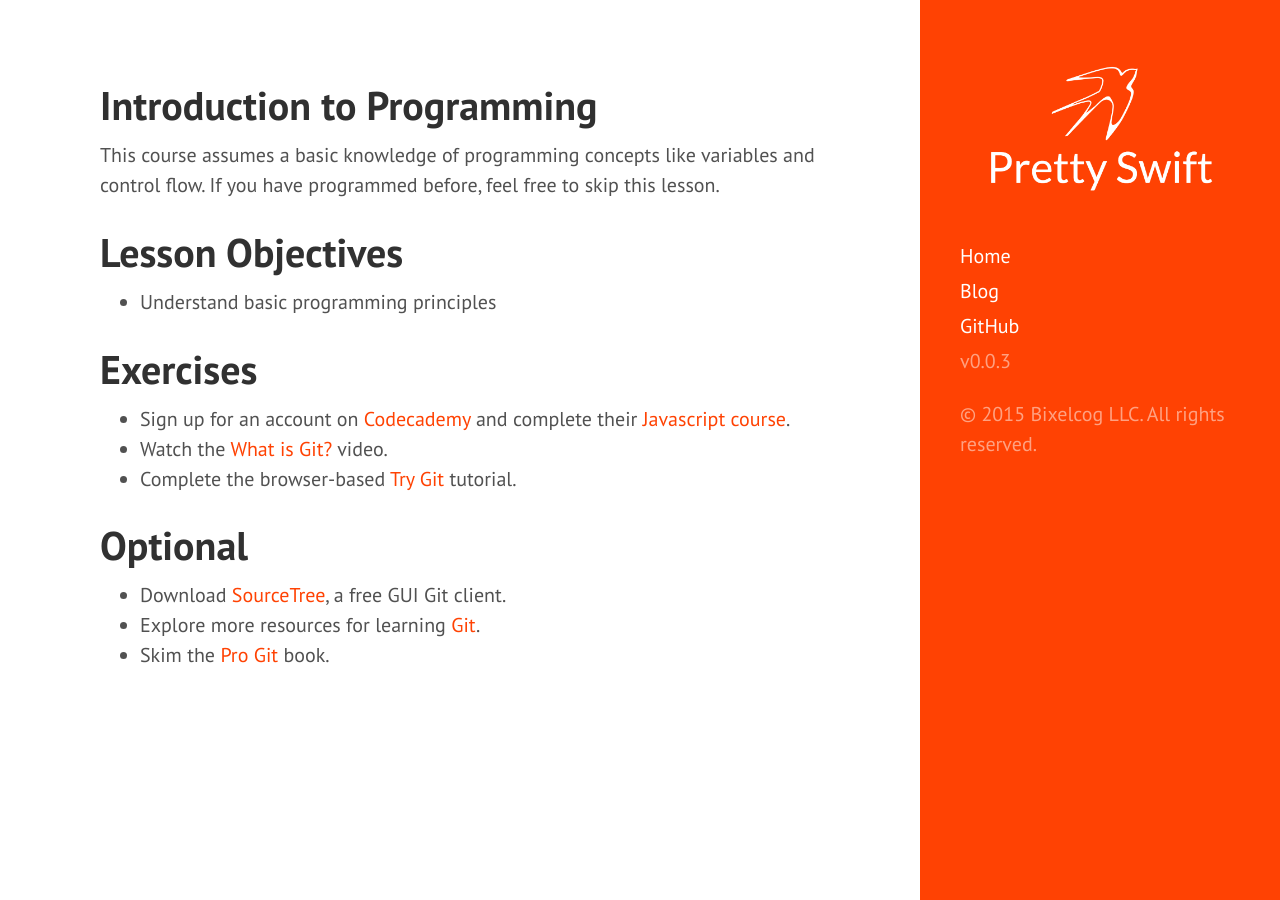
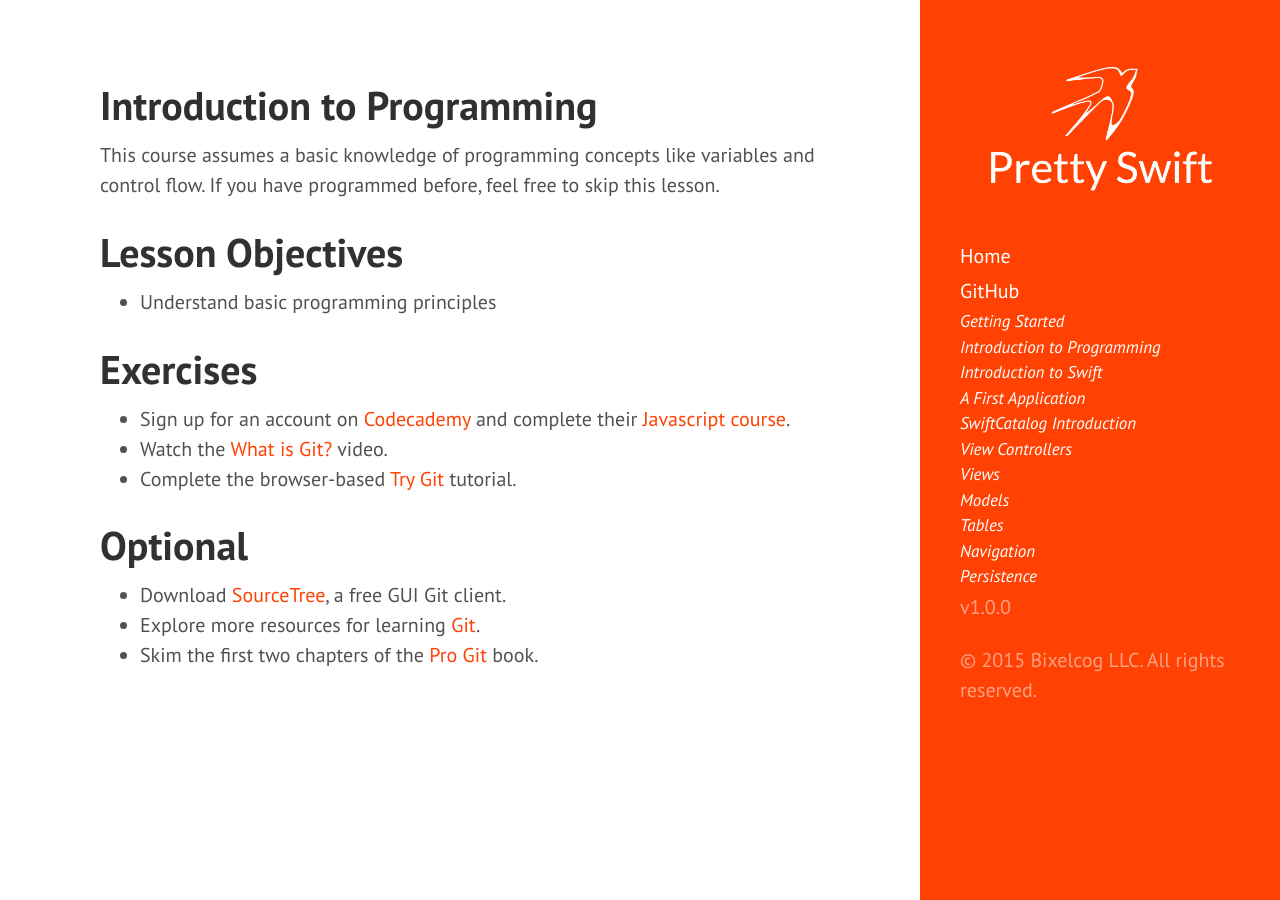
Before and after one commit to PrettySwift/prettyswift.github.io, a Jekyll site: the page built from lessons/introduction-to-programming/index.md, in a window 1280 px wide. Built offline with Jekyll 4.4.1, drawn with Linux system fonts in a browser that asks for light colours; Markdown is read by kramdown in place of the engine named in the settings.

Commit message:
Add lessons table of contents to sidebar

```diff
--- a/_config.yml
+++ b/_config.yml
@@ -23,7 +23,7 @@
 paginate_path:    '/blog/page:num/'
 
 # Custom vars
-version:          0.0.3
+version:          1.0.0
 
 github:
   repo:           https://github.com/PrettySwift/prettyswift.github.io
--- a/_data/lessons.json
+++ b/_data/lessons.json
@@ -16,7 +16,7 @@
         "url": "first-application"
     },
     {
-      "title": "Project Introduction: SwiftCatalog",
+      "title": "SwiftCatalog Introduction",
       "url": "project-introduction"
     },
     {
--- a/_includes/sidebar.html
+++ b/_includes/sidebar.html
@@ -11,8 +11,11 @@
 
     <nav class="sidebar-nav">
       <a class="sidebar-nav-item{% if page.url == site.baseurl %} active{% endif %}" href="{{ site.baseurl }}">Home</a>
-      <a class="sidebar-nav-item{% if page.url == site.blogurl %} active{% endif %}" href="{{ site.blogurl }}">Blog</a>
+      <!--<a class="sidebar-nav-item{% if page.url == site.blogurl %} active{% endif %}" href="{{ site.blogurl }}">Blog</a>-->
       <a class="sidebar-nav-item" href="{{ site.github.repo }}">GitHub</a>
+      {% for article in site.data.lessons %}
+          <a class="sidebar-nav-item lesson" href="{{ site.lessonurl }}/{{ article.url }}">{{ article.title }}</a>
+      {% endfor %}
       <span class="sidebar-nav-item">v{{ site.version }}</span>
     </nav>
 
--- a/lessons/introduction-to-programming/index.md
+++ b/lessons/introduction-to-programming/index.md
@@ -16,4 +16,4 @@
 # Optional
 - Download [SourceTree](https://www.sourcetreeapp.com), a free GUI Git client.
 - Explore more resources for learning [Git](https://help.github.com/articles/good-resources-for-learning-git-and-github/).
-- Skim the [Pro Git](http://git-scm.com/book/en/v2) book.
+- Skim the first two chapters of the [Pro Git](http://git-scm.com/book/en/v2) book.
--- a/public/css/hyde.css
+++ b/public/css/hyde.css
@@ -97,6 +97,12 @@
 }
 .sidebar-nav-item.active {
   font-weight: bold;
+}
+
+.sidebar-nav-item.lesson {
+  font-style: italic;
+  font-size: 85%;
+  line-height: 1.5;
 }
 
 /* Sticky sidebar
```
